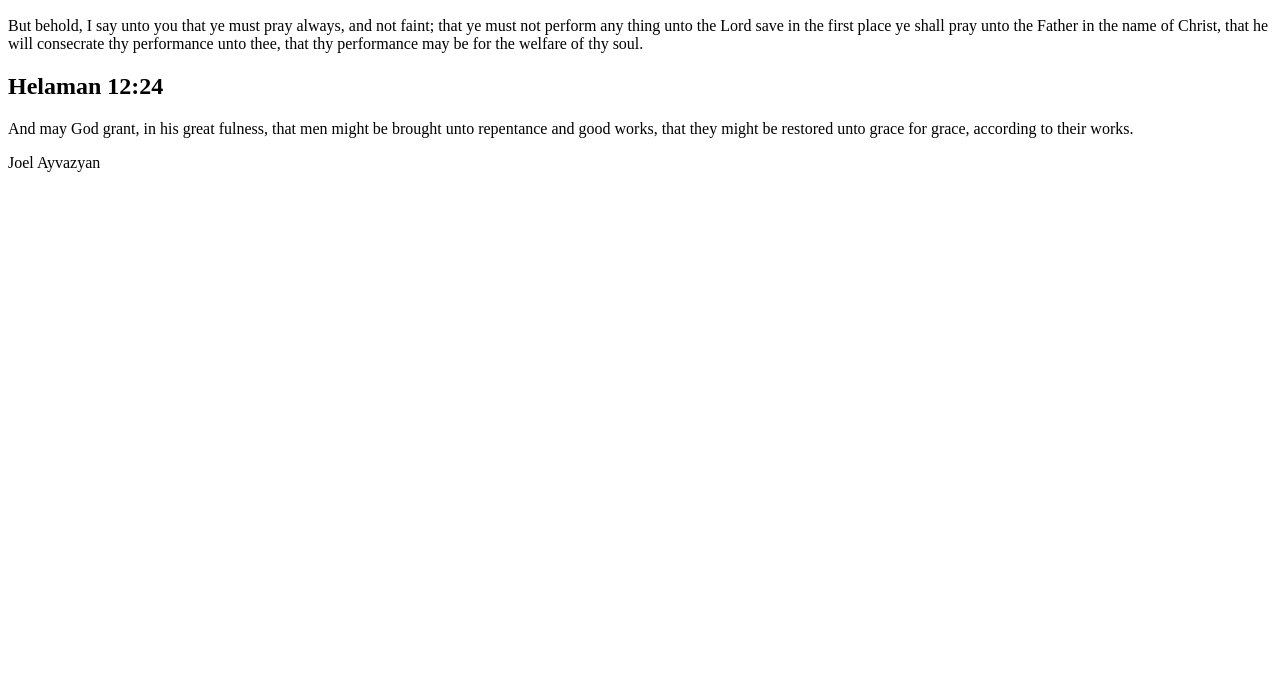
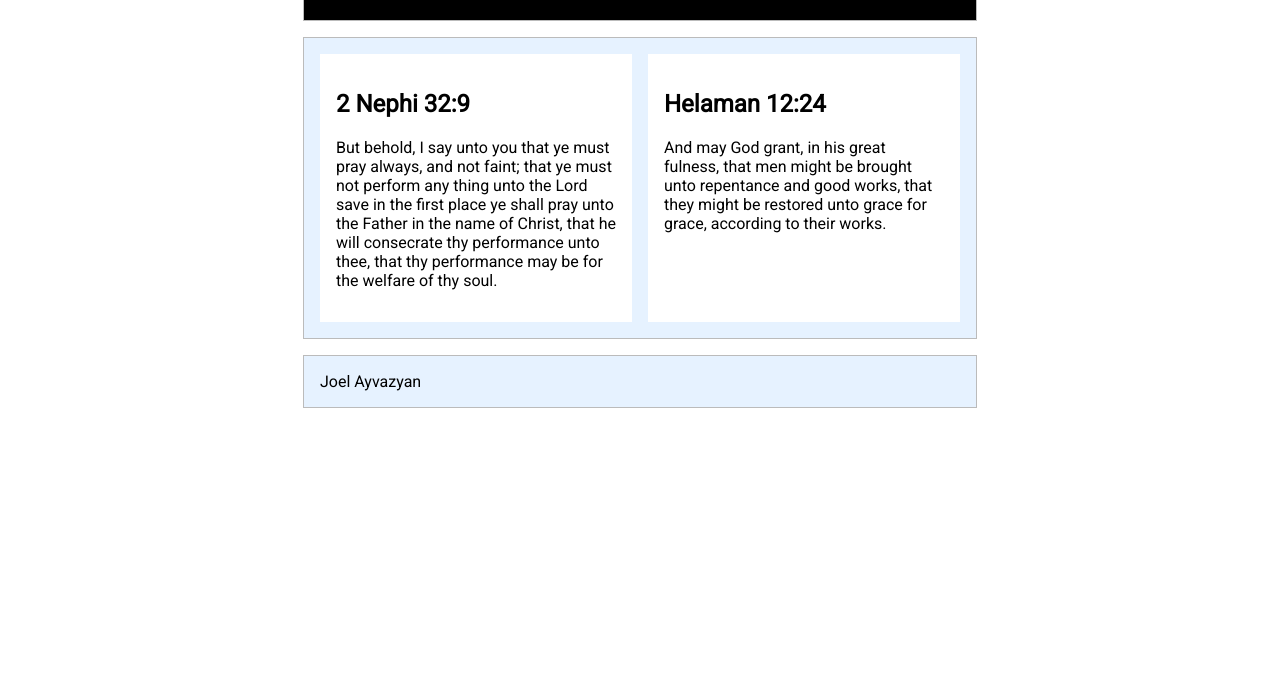
Before and after one commit to TheJStar/wdd230, a plain HTML site: page week01/media-query.html in a window 1280 px wide. Shown: the part 110-800 px from the top of the page. Drawn offline with Linux system fonts and the light colour scheme; the site is published under a folder, as on GitHub Pages, so addresses that start at the root find nothing.

Commit message:
fixed the stylesheets links w01 holygrail & media-query

```diff
--- a/week01/media-query.html
+++ b/week01/media-query.html
@@ -9,8 +9,8 @@
     <link rel="preconnect" href="https://fonts.googleapis.com">
     <link rel="preconnect" href="https://fonts.gstatic.com" crossorigin>
     <link href="https://fonts.googleapis.com/css2?family=Roboto&display=swap" rel="stylesheet">
-    <link rel="stylesheet" href="/week01/styles/media-query.css">
-    <link rel="stylesheet" href="/week01/styles/media-query-large.css">
+    <link rel="stylesheet" href="styles/media-query.css">
+    <link rel="stylesheet" href="styles/media-query-large.css">
 </head>
 <body>
     <header>
```
